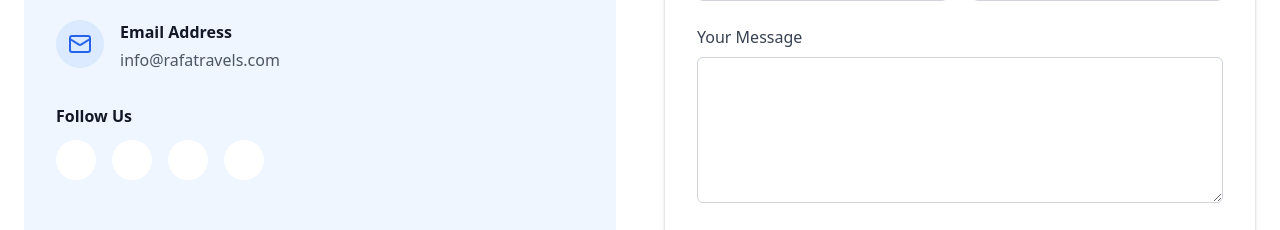
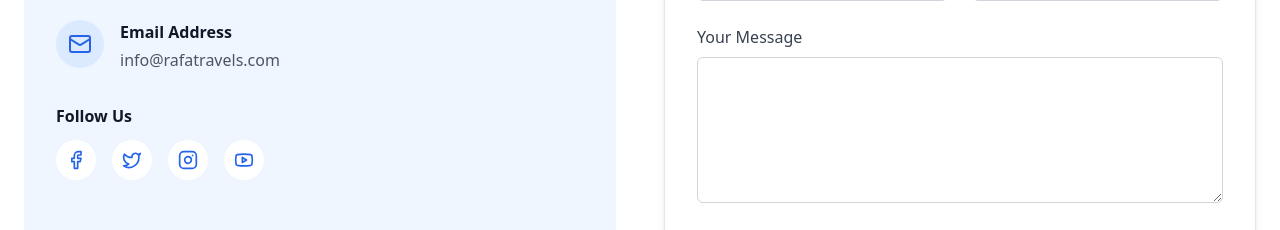
Before and after one commit to rafaelanton-ve/travelsrafa, a React (Vite) app: page / in a window 1280 px wide. Shown: the part 5047-5277 px from the top of the page. Built offline with nearby package versions, Linux system fonts and the light colour scheme; a web font is replaced by a local one.

Commit message:
correccion iconos de rrss

```diff
--- a/src/components/ContactForm.tsx
+++ b/src/components/ContactForm.tsx
@@ -1,7 +1,7 @@
 import React, { useState } from 'react';
 import { Container } from './ui/Container';
 import { SectionTitle } from './ui/SectionTitle';
-import { MapPin, Phone, Mail, Send } from 'lucide-react';
+import { MapPin, Phone, Mail, Send, Facebook, Twitter, Instagram, Youtube } from 'lucide-react';
 import { Button } from './ui/Button';
 
 export const ContactForm: React.FC = () => {
@@ -23,6 +23,13 @@ export const ContactForm: React.FC = () => {
     // Here you would normally send the data to your backend
     setIsSubmitted(true);
   };
+
+  const socialIcons = [
+    { name: 'facebook', icon: Facebook },
+    { name: 'twitter', icon: Twitter },
+    { name: 'instagram', icon: Instagram },
+    { name: 'youtube', icon: Youtube }
+  ];
 
   return (
     <section className="py-20 bg-white" id="contact">
@@ -73,14 +80,14 @@ export const ContactForm: React.FC = () => {
             <div className="mt-8">
               <h4 className="font-semibold text-gray-900 mb-3">Follow Us</h4>
               <div className="flex space-x-4">
-                {['facebook', 'twitter', 'instagram', 'youtube'].map((social) => (
+                {socialIcons.map(({ name, icon: Icon }) => (
                   <a
-                    key={social}
-                    href={`#${social}`}
+                    key={name}
+                    href={`#${name}`}
                     className="bg-white rounded-full w-10 h-10 flex items-center justify-center text-blue-600 hover:bg-blue-600 hover:text-white transition-colors"
                   >
-                    <span className="sr-only">{social}</span>
-                    <i className={`fa fa-${social}`}></i>
+                    <span className="sr-only">{name}</span>
+                    <Icon size={20} />
                   </a>
                 ))}
               </div>
```
